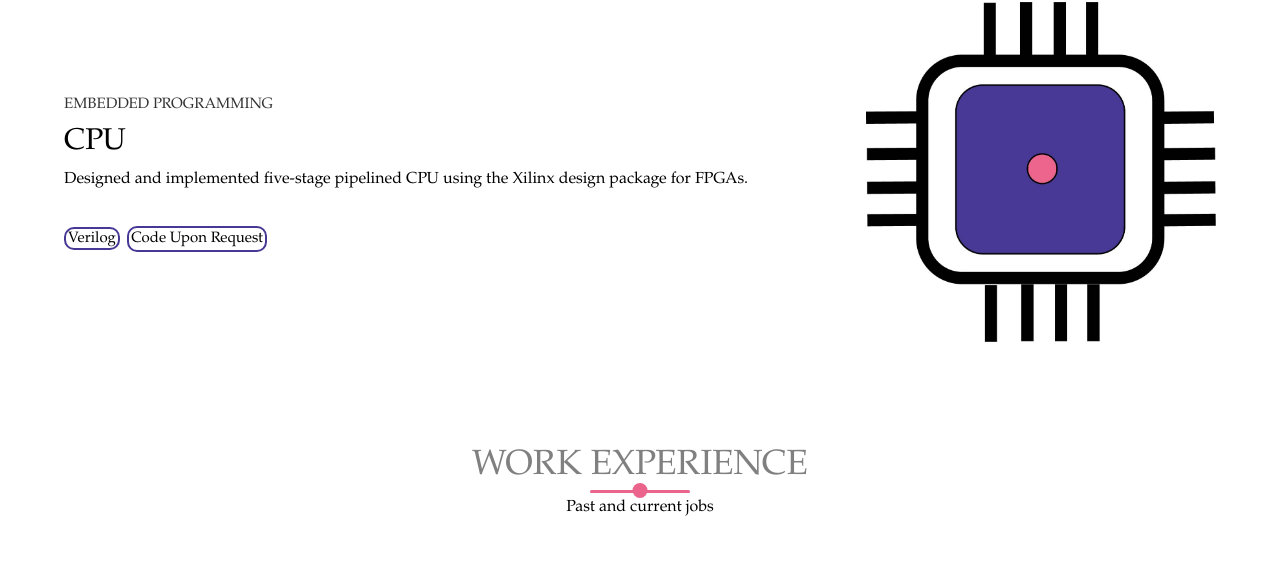
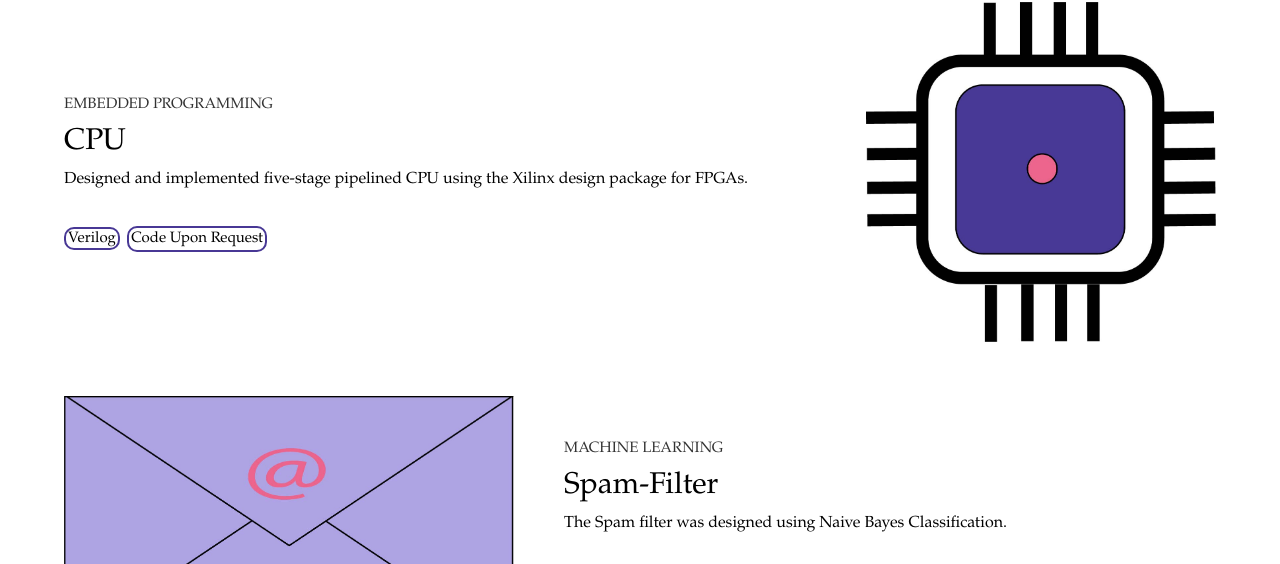
Before and after one commit to VennilaPugazhenthi/vennilapugazhenthi.github.io, a plain HTML site: page index.html in a window 1280 px wide. Shown: the part 3964-4528 px from the top of the page. Drawn offline with nearby package versions, Linux system fonts and the light colour scheme.

Commit message:
Add Spam-Filter to Projects

```diff
--- a/index.html
+++ b/index.html
@@ -247,6 +247,22 @@
                     <img src="images/CPU.jpg" alt="" style="max-height: 350px;max-width: 350px;">
                 </div>
             </div>
+            <div class="projects-item">
+                <div class="project-img has-margin-right" data-aos="fade-right" data-aos-delay="1000" style="overflow-x: hidden">
+                    <img src="images/spam-filter.jpg" alt="" style="max-height: 450px;max-width: 450px;">
+                </div>
+                <div class="project-description" data-aos="fade-left" data-aos-delay="1200" style="overflow-x: hidden">
+                    <h6>Machine Learning</h6>
+                    <h1>Spam-Filter</h1>
+                    <p> The Spam filter was designed using Naive Bayes Classification.</p><br>
+                    <span style="font-size: 15px;padding: 2px; border-radius: 10px;border: 2px solid #483895;">Python</span> &nbsp;
+                    <a href="https://github.com/VennilaPugazhenthi/Spam-Filter" class="cta" target="_blank">
+                        <i class="fab fa-github"></i>
+                    </a>
+
+                </div>
+            </div>
+
 
 
 
```
Also changed, not shown: images/spam-filter.jpg (added).
